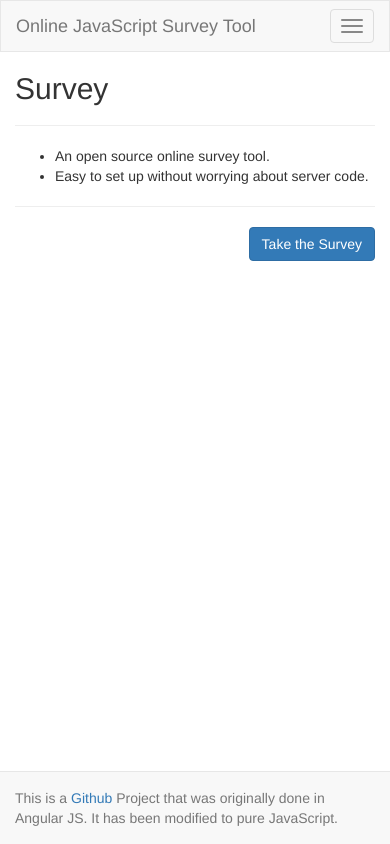
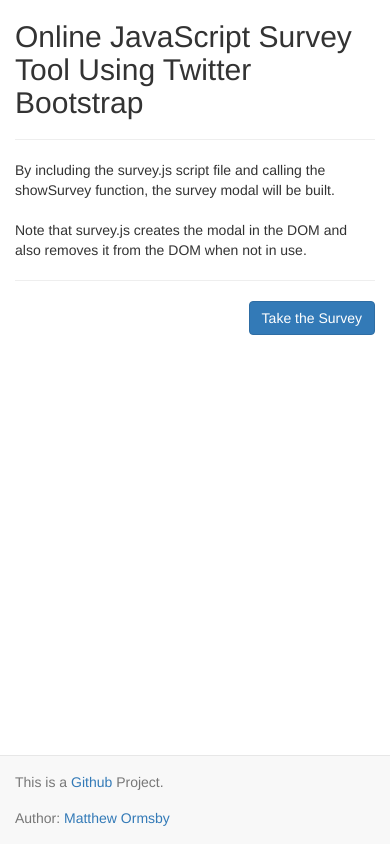
Before and after one commit to mormsby/survey-tool, a website: page index.html in a window 390 px wide. Drawn offline with nearby package versions, Linux system fonts and the light colour scheme.

Commit message:
clean up work

```diff
--- a/index.html
+++ b/index.html
@@ -1,5 +1,5 @@
 <!doctype html>
-<html lang="en">
+<html>
     <head>
       <meta charset="utf-8">
       <title>Survey</title>
@@ -8,47 +8,32 @@
     </head>
     <body>
 
-    <!-- Navigation -->
-    <nav class="navbar navbar-default" role="navigation">
-        <div class="container">
-            <div class="navbar-header">
-                <button type="button" class="navbar-toggle" data-toggle="collapse" data-target=".navbar-ex1-collapse">
-                    <span class="sr-only">Toggle navigation</span>
-                    <span class="icon-bar"></span>
-                    <span class="icon-bar"></span>
-                    <span class="icon-bar"></span>
-                </button>
-                <a class="navbar-brand" href="#">Online JavaScript Survey Tool</a>
-            </div>
-        </div><!-- /.container -->
-    </nav>
-
-    <!-- introduction and survey entrance -->
-<div class="col-md-4">
-    <h2>Survey</h2>
+        <div class="col-md-12">
+            <h2>Online JavaScript Survey Tool Using Twitter Bootstrap</h2>
             <hr>
-    <ul>
-        <li>An open source online survey tool.</li>
-        <li>Easy to set up without worrying about server code.</li>
-    </ul>
+            <p>
+                By including the survey.js script file and calling the showSurvey function, the survey modal will be built.
+                <br/><br/>
+                Note that survey.js creates the modal in the DOM and also removes it from the DOM when not in use.
+            </p>
             <hr>
             <button type="button" class="btn btn-primary pull-right"  onClick="showSurvey()" >Take the Survey</button>
 
         </div>
-</div>
-
-<!-- survey detail modal -->
-<!-- /.modal -->
-
 
         <div class="navbar navbar-default navbar-fixed-bottom">
             <div class="container">
-            <p class="text-muted credit">This is a <a href="http://github.com/cdeng/angularFire-survey" title="Github project" target="_blank">Github</a> Project that was originally done in Angular JS. It has been modified to pure JavaScript.
+                <p class="text-muted credit">This is a <a href="https://github.com/mormsby/survey-tool" title="Github project" target="_blank">Github</a> Project. </p>
+                <p class="text-muted credit">Author: <a href="https://www.linkedin.com/pub/matthew-ormsby/74/58/36"> Matthew Ormsby </a>
+                </p>
+
             </div>
         </div>
 
+
         <script src="//cdn.jsdelivr.net/jquery/2.0.3/jquery-2.0.3.min.js"></script>
         <script src="//cdn.jsdelivr.net/bootstrap/3.0.0/js/bootstrap.min.js"></script>
+        <!-- self contained survey javascript file -->
         <script src="survey.js"></script>
     </body>
 </html>
--- a/survey.js
+++ b/survey.js
@@ -1,6 +1,6 @@
 // mocking an array of objects of the different survey segments
 var surveySegments = {
-  title: "Online JavaScript Survey Tool",
+  title: "This Is My Survey",
   segments: [
     {
       name: "rating",
@@ -140,7 +140,7 @@ function buildModalInDom(){
             '<div class="modal-content">'+
                 '<div class="modal-header">'+
                     '<button type="button" class="close" data-dismiss="modal" aria-hidden="true">&times;</button>'+
-                    '<h4 class="modal-title">' + surveySegments.title + '</h4>'+
+                    '<h2 class="modal-title">' + surveySegments.title + '</h2>'+
                 '</div>'+
                 '<div class="modal-body" id="survey-modal-body">'+
                 '</div>'+
@@ -148,8 +148,8 @@ function buildModalInDom(){
                     '<button type="button" class="btn btn-default"  onClick="hideSurvey()">Close</button>'+
                     '<button type="button" id="send-survey-button" class="btn btn-primary" data-dismiss="modal" onClick="submitSurvey() & hideSurvey()">Send results</button>'+
                 '</div>'+
-            '</div><!-- /.modal-content -->'+
-        '</div><!-- /.modal-dialog -->'+
+            '</div>'+
+        '</div>'+
     '</div>');
 
     $('#survey-modal-body').append('<div class="survey-question"></div>');
```
Lines whose indentation alone changed are shown as unchanged.
